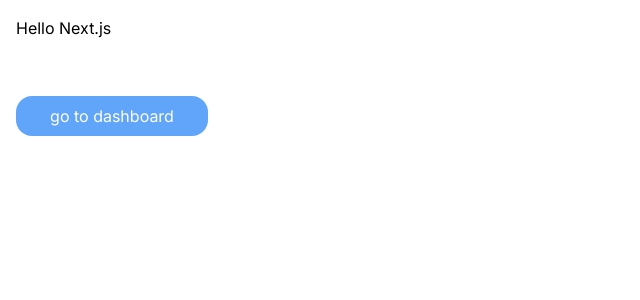
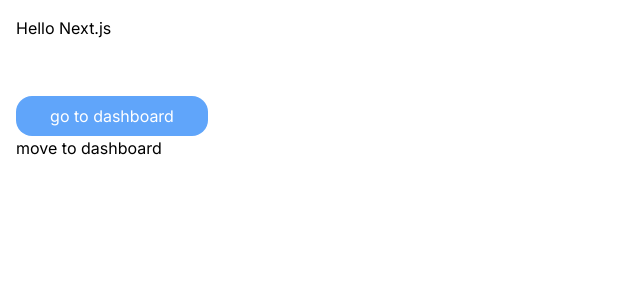
Before and after one commit to parisaMontakhab/NextLearning, a Next.js app: page / in a window 1280 px wide. Shown: the top 300 px of the page, without its empty margins (0-640 px from the left). Built offline with nearby package versions, Linux system fonts and the light colour scheme.

Commit message:
feat button in main page for learning useRouter hook

```diff
--- a/src/app/page.tsx
+++ b/src/app/page.tsx
@@ -6,7 +6,10 @@
       Hello Next.js
       <div className="mt-14 p-2 bg-blue-400 w-48 text-center text-white rounded-2xl hover:bg-blue-700 transition-all duration-300 ">
       <Link  href="/dashboard"> go to dashboard </Link>
+
       </div>
+
+      <button>move to dashboard</button>
 
     </div>
   )
```
